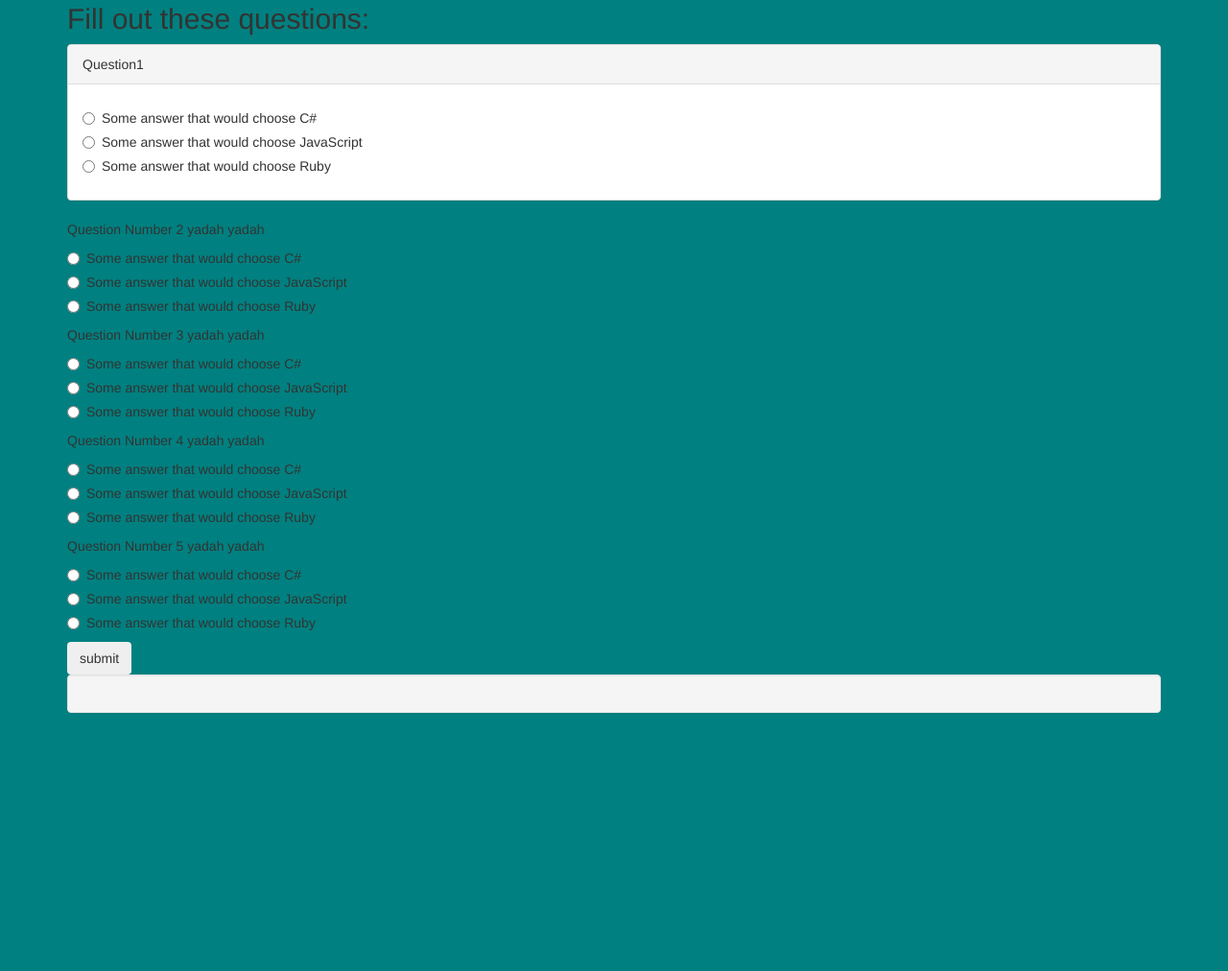
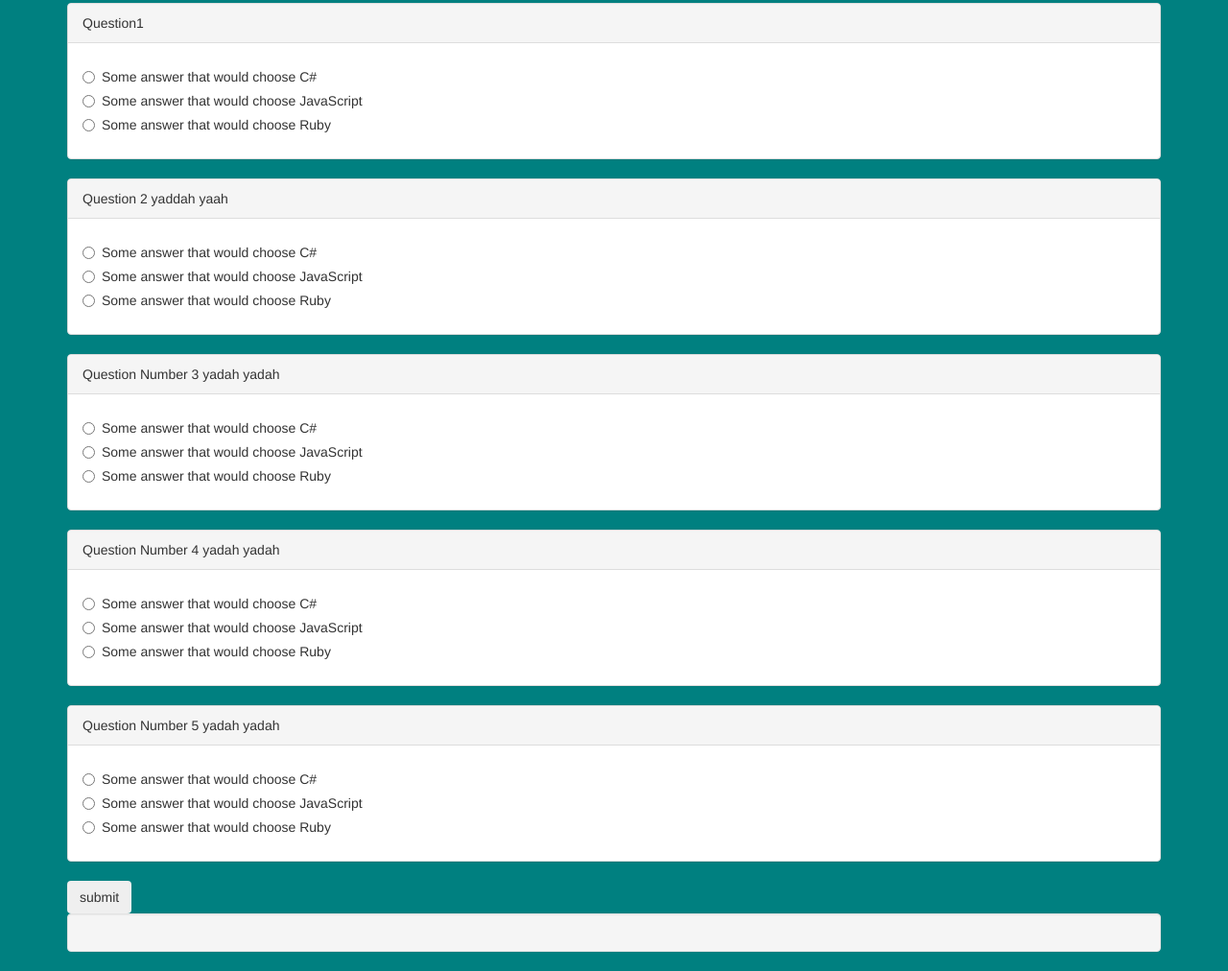
Before and after one commit to PoterekM/Epicodus-track, a plain HTML site: page index.html in a window 1280 px wide. Shown: the part 366-1378 px from the top of the page at 96% size. Before the commit the page ends 1129 px from the top, so only its background shows below. Drawn offline with Linux system fonts and the light colour scheme.

Commit message:
complete panel addition to questions

```diff
--- a/index.html
+++ b/index.html
@@ -20,9 +20,7 @@
       </div>
 
       <form id="radioForm">
-      <h2>Fill out these questions:</h2>
         <div class="Question1" id="Question1">
-
           <div class="panel panel-default">
             <div class="panel-heading">Question1</div>
             <div class="panel-body">
@@ -48,8 +46,12 @@
           </div>
         </div>
 
+
+
         <div class="Question2" id="Question2">
-          <p>Question Number 2 yadah yadah</p>
+          <div class="panel panel-default">
+            <div class="panel-heading">Question 2 yaddah yaah</div>
+            <div class="panel-body">
               <div class="radio">
                 <label>
                   <input type="radio" name="question2" value="1">
@@ -69,9 +71,13 @@
                 </label>
               </div>
             </div>
+          </div>
+        </div>
 
+        <div class="panel panel-default">
+          <div class="panel-heading">Question Number 3 yadah yadah</div>
+          <div class="panel-body">
             <div class="Question3" id="Question3">
-          <p>Question Number 3 yadah yadah</p>
               <div class="radio">
                 <label>
                   <input type="radio" name="question3" value="1">
@@ -91,9 +97,14 @@
                 </label>
               </div>
             </div>
+          </div>
+        </div>
 
         <div class="Question4" id="Question4">
-          <p>Question Number 4 yadah yadah</p>
+
+          <div class="panel panel-default">
+            <div class="panel-heading">Question Number 4 yadah yadah</div>
+            <div class="panel-body">
               <div class="radio">
                 <label>
                   <input type="radio" name="question4" value="1">
@@ -113,9 +124,13 @@
                 </label>
               </div>
             </div>
+          </div>
+        </div>
 
         <div class="Question5" id="Question5">
-          <p>Question Number 5 yadah yadah</p>
+          <div class="panel panel-default">
+            <div class="panel-heading">Question Number 5 yadah yadah</div>
+            <div class="panel-body">
               <div class="radio">
                 <label>
                   <input type="radio" name="question5" value="1">
@@ -133,6 +148,8 @@
                   <input type="radio" name="question5" value="3">
                   Some answer that would choose Ruby
                 </label>
+              </div>
+            </div>
           </div>
         </div>
 
```
Lines whose indentation alone changed are shown as unchanged.
